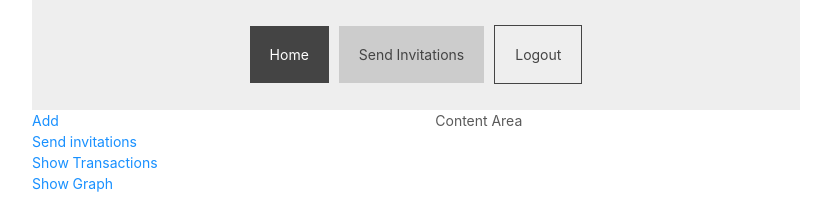
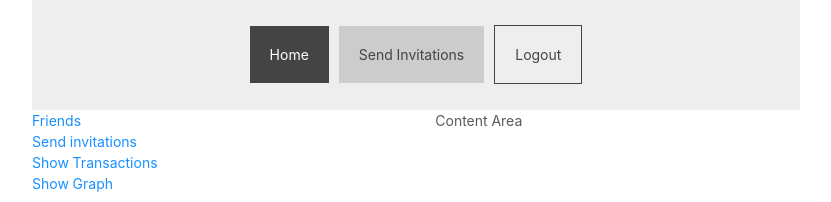
Before and after one commit to samundra/whoowesme, a React (Create React App) app: page / in a window 1280 px wide. Shown: the top 202 px of the page, without its empty margins (224-1055 px from the left). Built offline with nearby package versions, Linux system fonts and the light colour scheme.

Commit message:
change url for navigation

```diff
--- a/src/Components/navigation/SidebarNavigation/SidebarNavigation.tsx
+++ b/src/Components/navigation/SidebarNavigation/SidebarNavigation.tsx
@@ -10,7 +10,7 @@ const SidebarNavigation: React.FunctionComponent<SidebarNavigationProps> = ({
   return (
     <ul style={style}>
       <li>
-        <a href="/add">Add</a>
+        <a href="/manage-friends">Friends</a>
       </li>
       <li>
         <a href="/send-invitations">Send invitations</a>
```
